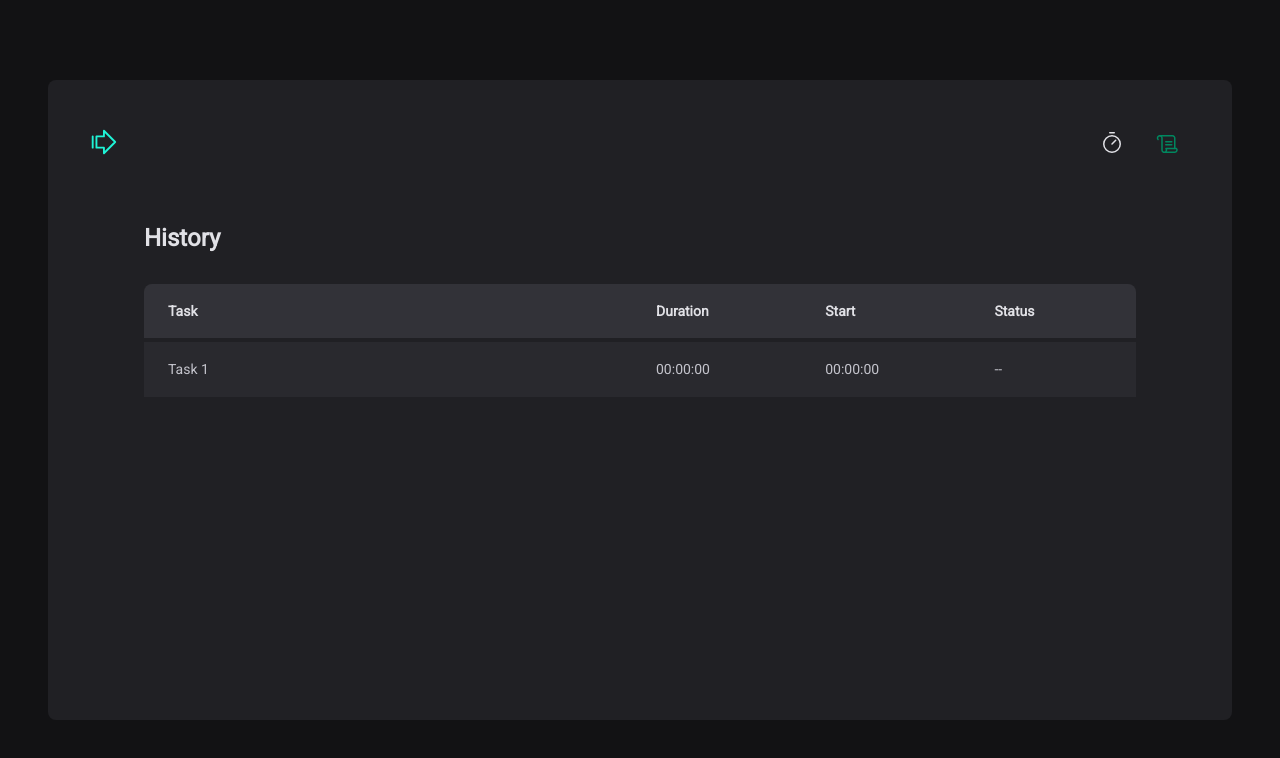
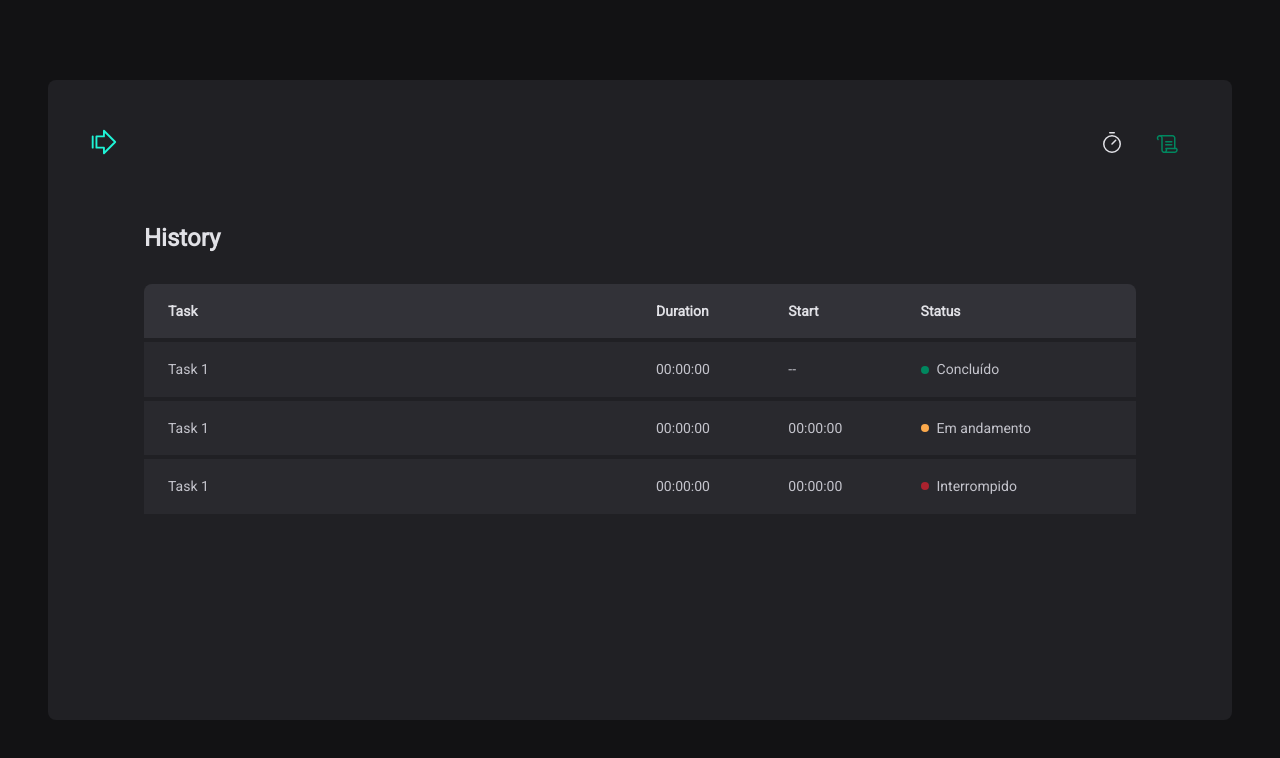
Before and after one commit to stanleywodson/react-origamid, a React (Vite) app: page /history in a window 1280 px wide. Shown: the top 758 px of the page. Built offline with nearby package versions, Linux system fonts and the light colour scheme.

Commit message:
feature/component status ok

```diff
--- a/src/pages/History/index.tsx
+++ b/src/pages/History/index.tsx
@@ -1,4 +1,4 @@
-import { HistoryContainer, HistoryList } from './styles'
+import { HistoryContainer, HistoryList, Status } from './styles'
 
 export const History = () => {
   return (
@@ -19,18 +19,28 @@
             <tr>
               <td>Task 1</td>
               <td>00:00:00</td>
+              <td>--</td>
+              <td>
+                <Status statusColor="green">Concluído</Status>
+              </td>
+            </tr>
+            <tr>
+              <td>Task 1</td>
               <td>00:00:00</td>
-              <td>--</td>
+              <td>00:00:00</td>
+              <td>
+                <Status statusColor="yellow">Em andamento</Status>
+              </td>
+            </tr>
+            <tr>
+              <td>Task 1</td>
+              <td>00:00:00</td>
+              <td>00:00:00</td>
+              <td>
+                <Status statusColor="red">Interrompido</Status>
+              </td>
             </tr>
           </tbody>
-          {/* <tfoot>
-            <tr>
-              <td>Total</td>
-              <td>00:00:00</td>
-              <td>00:00:00</td>
-              <td>00:00:00</td>
-            </tr>
-          </tfoot> */}
         </table>
       </HistoryList>
     </HistoryContainer>
--- a/src/pages/History/styles.ts
+++ b/src/pages/History/styles.ts
@@ -57,3 +57,25 @@
     }
   }
 `
+const STATUS_COLORS = {
+  yellow: 'yellow-500',
+  green: 'green-500',
+  red: 'red-500',
+} as const
+interface StatusProps {
+  statusColor: keyof typeof STATUS_COLORS
+}
+
+export const Status = styled.span<StatusProps>`
+  display: flex;
+  align-items: center;
+  gap: 0.5rem;
+
+  &::before {
+    content: '';
+    width: 0.5rem;
+    height: 0.5rem;
+    border-radius: 50%;
+    background: ${(props) => props.theme[STATUS_COLORS[props.statusColor]]};
+  }
+`
```
